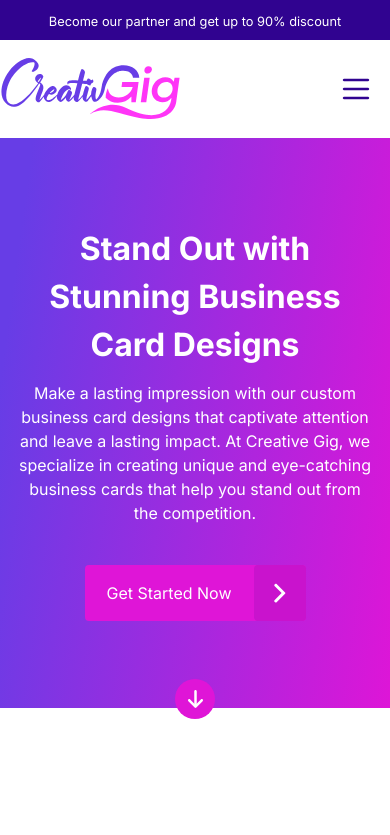
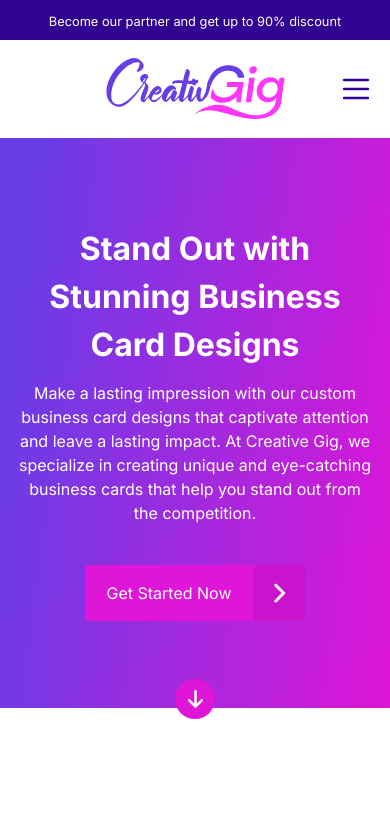
Before and after one commit to Sage4tk/creativgigsample, a React (Vite) app: page /how in a window 390 px wide. Shown: the top 835 px of the page. Built offline with nearby package versions, Linux system fonts and the light colour scheme.

Commit message:
fixed nav logo

```diff
--- a/src/components/shared/Nav.tsx
+++ b/src/components/shared/Nav.tsx
@@ -74,7 +74,7 @@ const Nav:React.FC<INavProps> = ({
 
             <div className="flex flex-col items-center">
                 <div className="xl:w-[1200px] lg:w-[1000px] w-full lg:py-[12px] py-[18px] flex flex-row justify-between relative">
-                    <Link to={"/"}>
+                    <Link className="lg:mx-0 mx-auto" to={"/"}>
                     <img className="w-[181px] h-[62.03px] lg:mx-0 mx-auto" src="/img/logo.svg" />
                     </Link>
 
```
